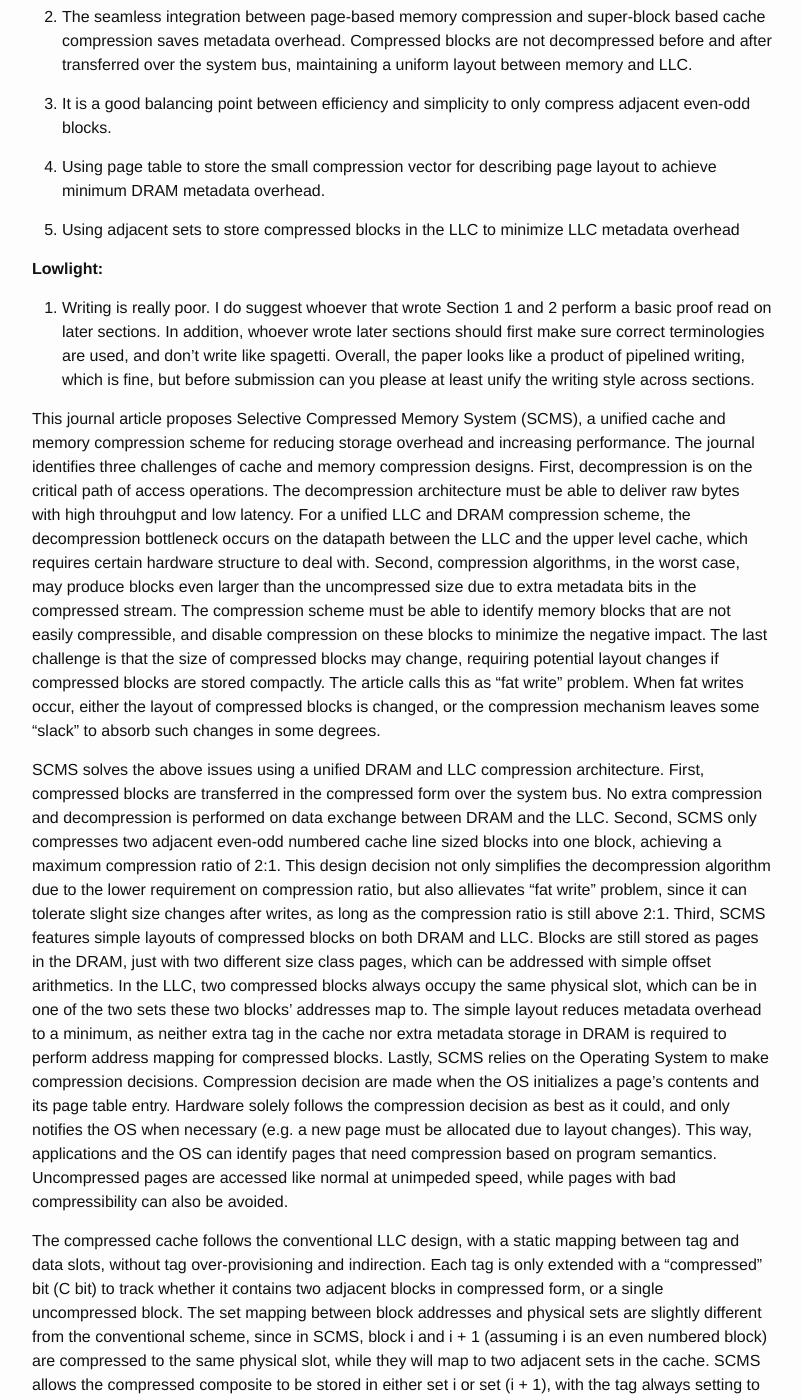
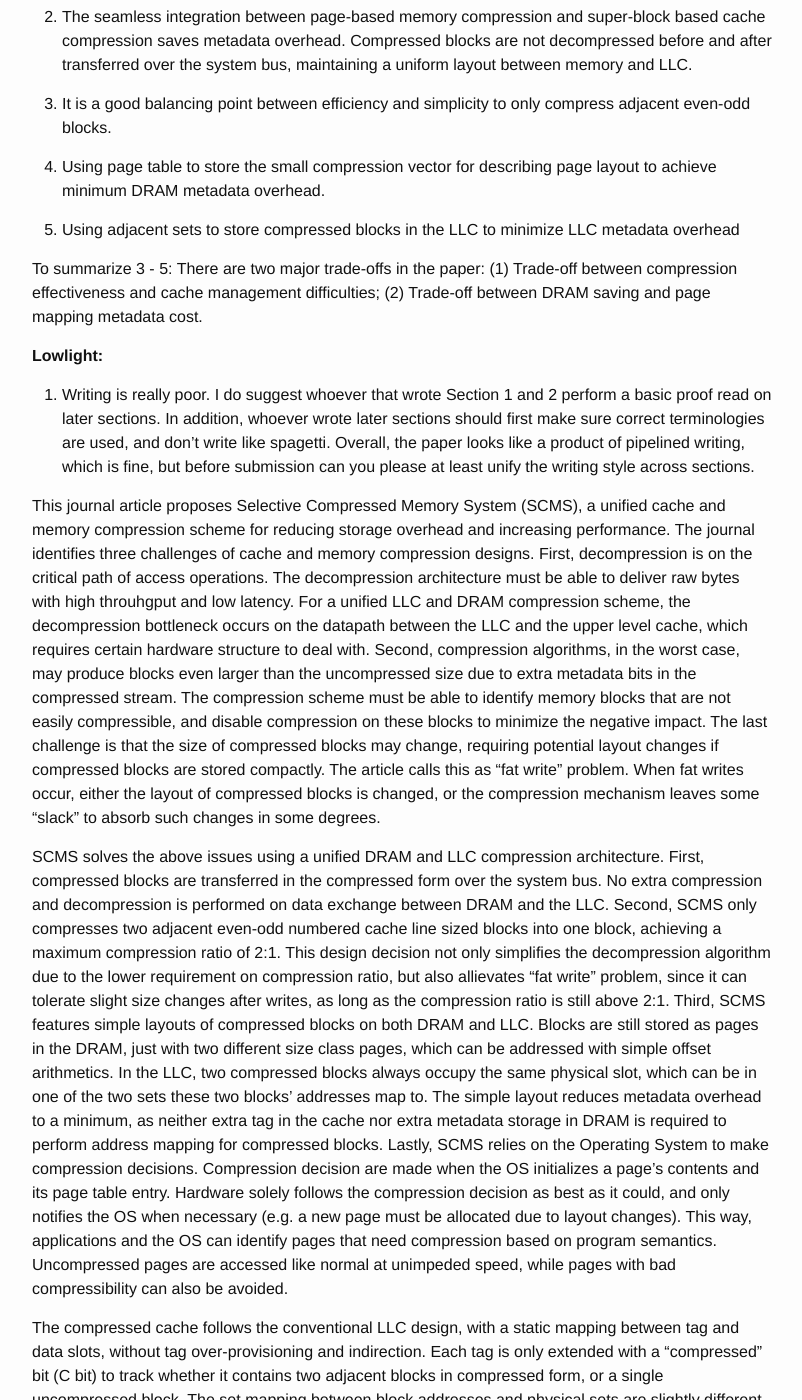
Before and after one commit to wangziqi2013/wangziqi2013.github.io, a Jekyll site: the page built from _posts/2020-07-03-scms.markdown, in a window 1280 px wide and 1400 px high, scrolled down 529 px. Shown: the whole window, without its empty margins (238-1040 px from the left). Built offline with Jekyll 4.4.1, drawn with Linux system fonts in a browser that asks for light colours; some of the changed text lies outside the part shown.

Commit message:
Adding highlight

```diff
--- a/_posts/2020-07-03-scms.markdown
+++ b/_posts/2020-07-03-scms.markdown
@@ -28,6 +28,9 @@ version_mgmt:
 4. Using page table to store the small compression vector for describing page layout to achieve minimum DRAM metadata overhead.
 
 5. Using adjacent sets to store compressed blocks in the LLC to minimize LLC metadata overhead
+
+To summarize 3 - 5: There are two major trade-offs in the paper: (1) Trade-off between compression effectiveness and cache
+management difficulties; (2) Trade-off between DRAM saving and page mapping metadata cost.
 
 **Lowlight:**
 
@@ -84,7 +87,4 @@ On a set lookup, the index bits are extracted with the lowest bit masked off as
 are read in parallel. This design essentially doubles the associativity of compressed blocks, which helps reducing
 unnecessaryy evictions when compressed blocks are inserted into the LLC.
 
-TODO: Adding three tradeoff, i.e. Only consider 2:1 compression; Only compression two blocks to the same slot; Only
-use two size classes
-
 TODO: Adding compression algo at the end
```
